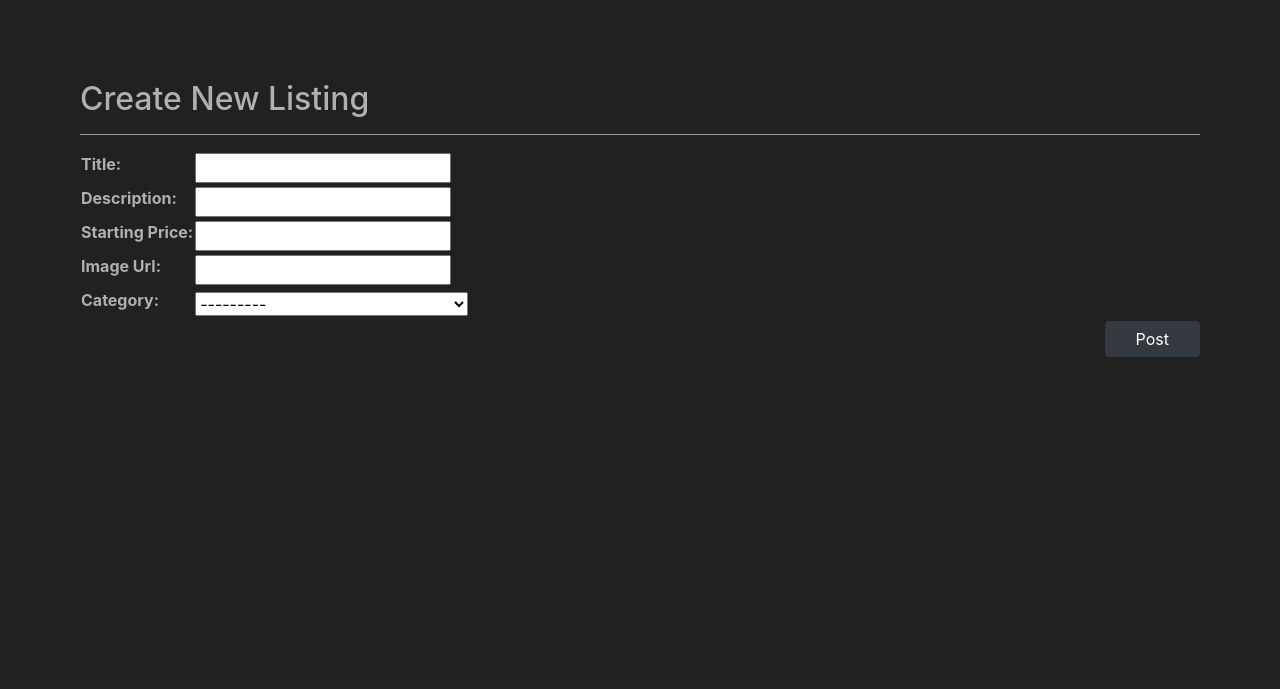
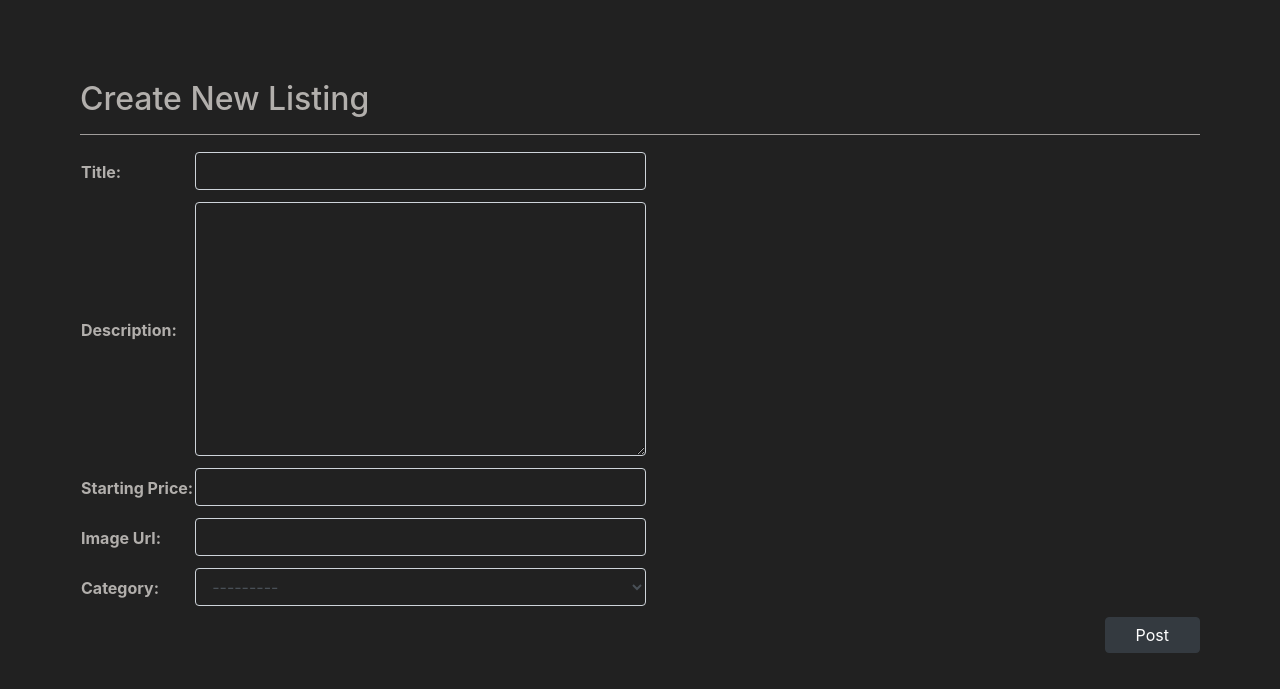
Before and after one commit to peter33chavez/commerce-Project2, a Django app: page /create_listing in a window 1280 px wide. Shown: the part 111-800 px from the top of the page. Run offline with Django 3.2, Linux system fonts and the light colour scheme; a user stored in the database is signed in; some libraries are stand-ins or nearby versions.

Commit message:
finished the styling on create_listing.html

```diff
--- a/commerce/auctions/forms.py
+++ b/commerce/auctions/forms.py
@@ -4,10 +4,14 @@ from .models import auctionListings
 class listingForm(forms.ModelForm):
     class Meta:
         model = auctionListings
+        fields = ('title','description','startingPrice','imgUrl', 'category')
         widgets = {
-            'description': forms.TextInput(attrs={'class': 'new-listing-description'})
+            'title': forms.TextInput(attrs={'class': 'form-control form-box bg-dark'}),
+            'description': forms.Textarea(attrs={'class': 'form-control form-box bg-dark'}),
+            'startingPrice': forms.NumberInput(attrs={'class': 'form-control form-box bg-dark'}),
+            'imgUrl': forms.TextInput(attrs={'class': 'form-control form-box bg-dark'}),
+            'category': forms.Select(attrs={'class': 'form-control form-box bg-dark'})
         }
-        fields = ('title','description','startingPrice','imgUrl', 'category')
         labels = {
             'imgUrl': 'Image Url',
             'startingPrice': 'Starting Price'
--- a/commerce/auctions/static/auctions/styles.css
+++ b/commerce/auctions/static/auctions/styles.css
@@ -11,8 +11,12 @@ hr{
 .navbar{
     margin-bottom: 80px;
 }
+.bg-light{
+    background-color: #FFCE2B!important;
+}
+
 .bg-dark{
-    background-color: #FFCE2B!important;
+    background-color: #212121!important;
 }
 
 .navbar-brand h1, .nav-link{
@@ -41,16 +45,15 @@ hr{
     color: #4e4e4e!important;
 }
 
-
+.login-error{
+    text-align: center;
+    color: red;
+}
 .sign-in-message{
     color: #212121;
     position: relative;
     top: 8px;
 
-}
-
-.form-box{
-    background: #212121;
 }
 
 .login-form, .register-form{
@@ -77,3 +80,7 @@ hr{
 .btn{
     padding: 5px 30px!important;
 }
+
+.form-control{
+    margin-bottom: 10px;
+}
--- a/commerce/auctions/templates/auctions/create_listing.html
+++ b/commerce/auctions/templates/auctions/create_listing.html
@@ -8,6 +8,7 @@
         <h2>Create New Listing</h2>
     <hr>
     </div>
+<div class='from-group'>
     <form class='create-listing'action="{% url 'create_listing' %}" method="post">
         {% csrf_token %}
         <table>
@@ -17,4 +18,5 @@
             <input class="btn btn-dark" type="submit" value="Post">
         </div>
     </form>
+</div>
 {%endblock%}
--- a/commerce/auctions/templates/auctions/layout.html
+++ b/commerce/auctions/templates/auctions/layout.html
@@ -8,7 +8,7 @@
         <link href="{% static 'auctions/styles.css' %}" rel="stylesheet">
     </head>
     <body>
-        <nav class="navbar navbar-expand-lg navbar-light bg-dark">
+        <nav class="navbar navbar-expand-lg navbar-light bg-light">
             <div class="container-fluid">
                 <div class='logo-container'>
                     <div class='logo-item'>
--- a/commerce/auctions/templates/auctions/login.html
+++ b/commerce/auctions/templates/auctions/login.html
@@ -3,16 +3,16 @@
 {% block body %}
 
     {% if message %}
-        <div>{{ message }}</div>
+        <div class='login-error danger'>{{ message }}</div>
     {% endif %}
     <div class='login-content'>
         <form class='login-form' action="{% url 'login' %}" method="post">
             {% csrf_token %}
             <div class="form-group">
-                <input autofocus class="form-control form-box" type="text" name="username" placeholder="Username">
+                <input autofocus class="form-control bg-dark" type="text" name="username" placeholder="Username">
             </div>
             <div class="form-group">
-                <input class="form-control form-box" type="password" name="password" placeholder="Password">
+                <input class="form-control bg-dark" type="password" name="password" placeholder="Password">
             </div>
             <div class="form-group">
                 <input class="btn btn-dark" type="submit" value="Login">
```
Also changed, not shown: commerce/auctions/templates/auctions/register.html (+4 -4 lines), commerce/db.sqlite3. Lines whose indentation alone changed are shown as unchanged.
